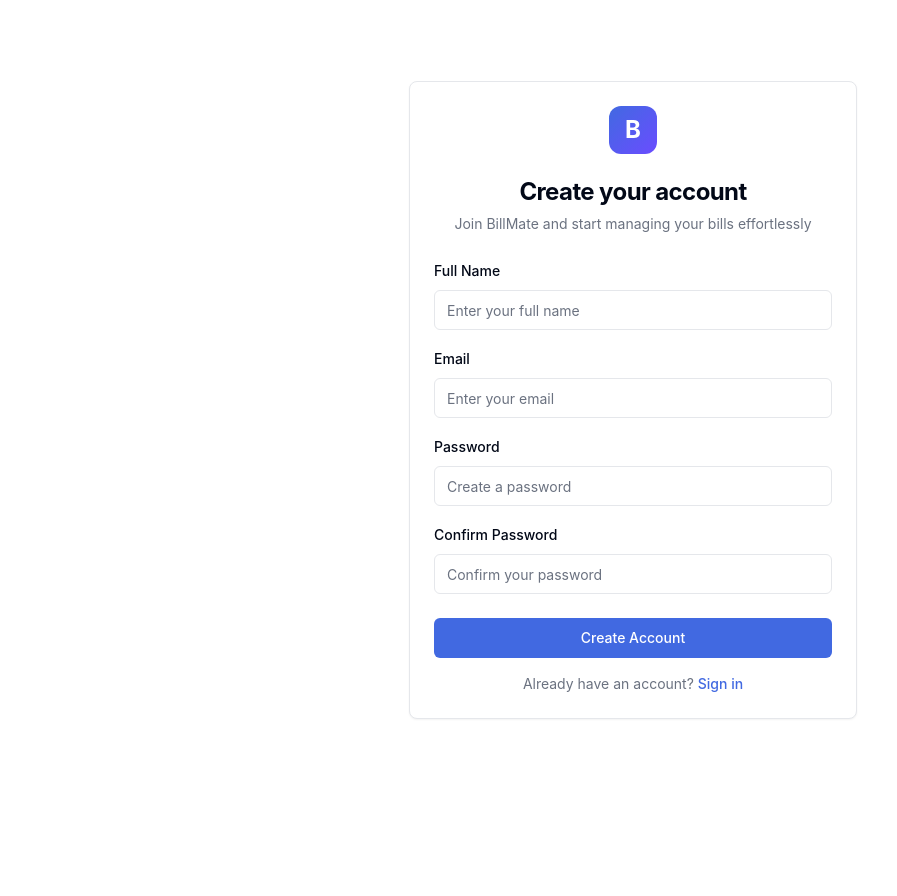
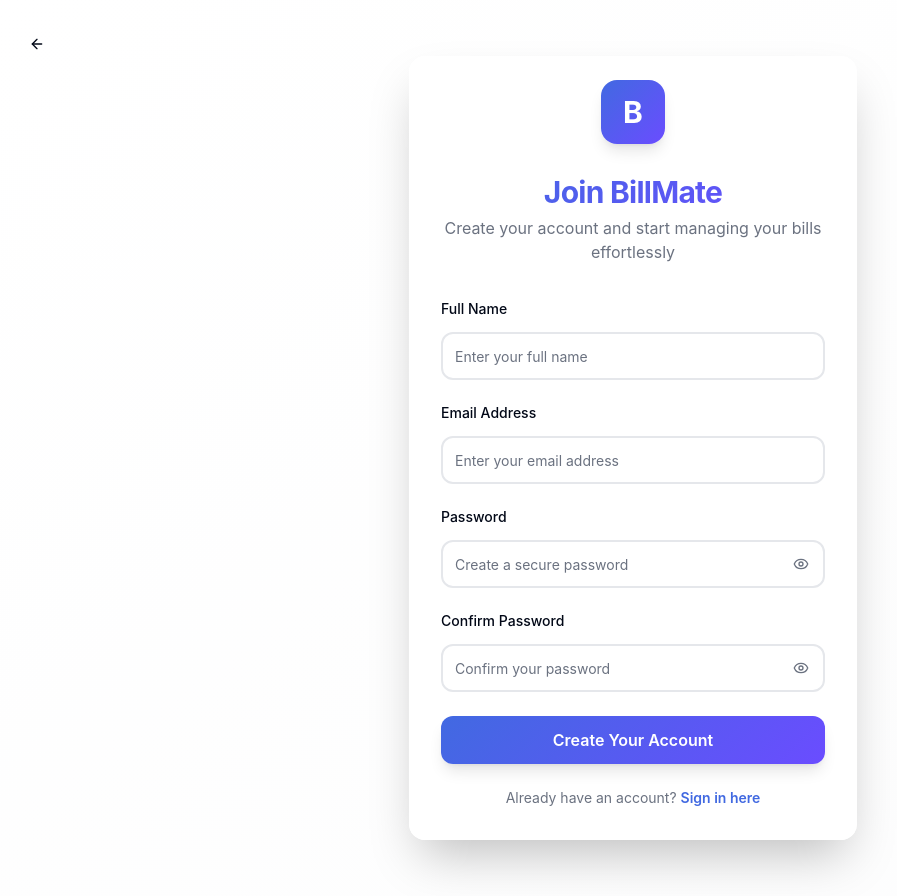
Before and after one commit to Fanobano/billmate-unify, a React (Vite) app: page /signup in a window 1280 px wide. Shown: the whole page, without its empty margins (7-904 px from the left). Before the commit the page ends 800 px from the top, so only its background shows below. Built offline with nearby package versions, Linux system fonts and the light colour scheme.

Commit message:
Add navigation and styling to auth pages
Added a back arrow to the sign-in and sign-up pages for navigation to the landing page. Enhanced the UI with shadows and rounded corners for a more intuitive and user-friendly experience.

```diff
--- a/src/pages/SignIn.tsx
+++ b/src/pages/SignIn.tsx
@@ -2,60 +2,93 @@ import { Button } from "@/components/ui/button";
 import { Input } from "@/components/ui/input";
 import { Label } from "@/components/ui/label";
 import { Card, CardContent, CardDescription, CardFooter, CardHeader, CardTitle } from "@/components/ui/card";
+import { ArrowLeft, Eye, EyeOff } from "lucide-react";
+import { useState } from "react";
 
 const SignIn = () => {
+  const [showPassword, setShowPassword] = useState(false);
+
   return (
-    <div className="min-h-screen flex items-center justify-center bg-background px-6 py-12">
-      <Card className="w-full max-w-md">
-        <CardHeader className="text-center">
-          <div className="flex justify-center mb-4">
-            <div className="w-12 h-12 primary-gradient rounded-xl flex items-center justify-center">
-              <span className="text-white font-bold text-2xl">B</span>
+    <div className="min-h-screen bg-gradient-to-br from-background to-secondary/20 px-6 py-12 relative">
+      {/* Back Arrow */}
+      <Button
+        variant="ghost"
+        size="icon"
+        className="absolute top-6 left-6 hover:scale-110 transition-transform"
+        asChild
+      >
+        <a href="/">
+          <ArrowLeft className="h-5 w-5" />
+        </a>
+      </Button>
+
+      <div className="flex items-center justify-center min-h-screen">
+        <Card className="w-full max-w-md shadow-2xl border-0 bg-card/95 backdrop-blur-sm rounded-2xl">
+          <CardHeader className="text-center pb-8">
+            <div className="flex justify-center mb-6">
+              <div className="w-16 h-16 primary-gradient rounded-2xl flex items-center justify-center shadow-lg">
+                <span className="text-white font-bold text-3xl">B</span>
               </div>
             </div>
-          <CardTitle className="text-2xl font-bold">Welcome back</CardTitle>
-          <CardDescription>
-            Sign in to your BillMate account
+            <CardTitle className="text-3xl font-bold gradient-text mb-2">Welcome back</CardTitle>
+            <CardDescription className="text-base text-muted-foreground">
+              Sign in to your BillMate account to continue managing your bills
             </CardDescription>
           </CardHeader>
-        <CardContent className="space-y-4">
-          <div className="space-y-2">
-            <Label htmlFor="email">Email</Label>
+          <CardContent className="space-y-6 px-8">
+            <div className="space-y-3">
+              <Label htmlFor="email" className="text-sm font-medium">Email Address</Label>
               <Input
                 id="email"
                 type="email"
-              placeholder="Enter your email"
-              className="w-full"
+                placeholder="Enter your email address"
+                className="h-12 rounded-xl border-2 focus:border-primary transition-all duration-300"
               />
             </div>
-          <div className="space-y-2">
-            <Label htmlFor="password">Password</Label>
+            <div className="space-y-3">
+              <Label htmlFor="password" className="text-sm font-medium">Password</Label>
+              <div className="relative">
                 <Input
                   id="password"
-              type="password"
+                  type={showPassword ? "text" : "password"}
                   placeholder="Enter your password"
-              className="w-full"
+                  className="h-12 rounded-xl border-2 focus:border-primary transition-all duration-300 pr-12"
                 />
+                <Button
+                  type="button"
+                  variant="ghost"
+                  size="icon"
+                  className="absolute right-2 top-1/2 -translate-y-1/2 h-8 w-8 hover:bg-transparent"
+                  onClick={() => setShowPassword(!showPassword)}
+                >
+                  {showPassword ? (
+                    <EyeOff className="h-4 w-4 text-muted-foreground" />
+                  ) : (
+                    <Eye className="h-4 w-4 text-muted-foreground" />
+                  )}
+                </Button>
+              </div>
             </div>
             <div className="text-right">
-            <a href="#" className="text-sm text-primary hover:underline">
-              Forgot password?
+              <a href="#" className="text-sm text-primary hover:underline font-medium transition-colors">
+                Forgot your password?
               </a>
             </div>
           </CardContent>
-        <CardFooter className="flex flex-col space-y-4">
-          <Button className="w-full">
-            Sign In
+          <CardFooter className="flex flex-col space-y-6 px-8 pb-8">
+            <Button className="w-full h-12 rounded-xl primary-gradient text-white font-semibold text-base shadow-lg hover:shadow-xl transition-all duration-300 hover:scale-[1.02]">
+              Sign In to Your Account
             </Button>
             <p className="text-center text-sm text-muted-foreground">
-            Don't have an account?{" "}
-            <a href="/signup" className="text-primary hover:underline font-medium">
-              Sign up
+              Don't have an account yet?{" "}
+              <a href="/signup" className="text-primary hover:underline font-semibold transition-colors">
+                Create one now
               </a>
             </p>
           </CardFooter>
         </Card>
       </div>
+    </div>
   );
 };
 
--- a/src/pages/SignUp.tsx
+++ b/src/pages/SignUp.tsx
@@ -2,73 +2,122 @@ import { Button } from "@/components/ui/button";
 import { Input } from "@/components/ui/input";
 import { Label } from "@/components/ui/label";
 import { Card, CardContent, CardDescription, CardFooter, CardHeader, CardTitle } from "@/components/ui/card";
+import { ArrowLeft, Eye, EyeOff } from "lucide-react";
+import { useState } from "react";
 
 const SignUp = () => {
+  const [showPassword, setShowPassword] = useState(false);
+  const [showConfirmPassword, setShowConfirmPassword] = useState(false);
+
   return (
-    <div className="min-h-screen flex items-center justify-center bg-background px-6 py-12">
-      <Card className="w-full max-w-md">
-        <CardHeader className="text-center">
-          <div className="flex justify-center mb-4">
-            <div className="w-12 h-12 primary-gradient rounded-xl flex items-center justify-center">
-              <span className="text-white font-bold text-2xl">B</span>
+    <div className="min-h-screen bg-gradient-to-br from-background to-secondary/20 px-6 py-12 relative">
+      {/* Back Arrow */}
+      <Button
+        variant="ghost"
+        size="icon"
+        className="absolute top-6 left-6 hover:scale-110 transition-transform"
+        asChild
+      >
+        <a href="/">
+          <ArrowLeft className="h-5 w-5" />
+        </a>
+      </Button>
+
+      <div className="flex items-center justify-center min-h-screen">
+        <Card className="w-full max-w-md shadow-2xl border-0 bg-card/95 backdrop-blur-sm rounded-2xl">
+          <CardHeader className="text-center pb-8">
+            <div className="flex justify-center mb-6">
+              <div className="w-16 h-16 primary-gradient rounded-2xl flex items-center justify-center shadow-lg">
+                <span className="text-white font-bold text-3xl">B</span>
               </div>
             </div>
-          <CardTitle className="text-2xl font-bold">Create your account</CardTitle>
-          <CardDescription>
-            Join BillMate and start managing your bills effortlessly
+            <CardTitle className="text-3xl font-bold gradient-text mb-2">Join BillMate</CardTitle>
+            <CardDescription className="text-base text-muted-foreground">
+              Create your account and start managing your bills effortlessly
             </CardDescription>
           </CardHeader>
-        <CardContent className="space-y-4">
-          <div className="space-y-2">
-            <Label htmlFor="name">Full Name</Label>
+          <CardContent className="space-y-5 px-8">
+            <div className="space-y-3">
+              <Label htmlFor="name" className="text-sm font-medium">Full Name</Label>
               <Input
                 id="name"
                 type="text"
                 placeholder="Enter your full name"
-              className="w-full"
+                className="h-12 rounded-xl border-2 focus:border-primary transition-all duration-300"
               />
             </div>
-          <div className="space-y-2">
-            <Label htmlFor="email">Email</Label>
+            <div className="space-y-3">
+              <Label htmlFor="email" className="text-sm font-medium">Email Address</Label>
               <Input
                 id="email"
                 type="email"
-              placeholder="Enter your email"
-              className="w-full"
+                placeholder="Enter your email address"
+                className="h-12 rounded-xl border-2 focus:border-primary transition-all duration-300"
               />
             </div>
-          <div className="space-y-2">
-            <Label htmlFor="password">Password</Label>
+            <div className="space-y-3">
+              <Label htmlFor="password" className="text-sm font-medium">Password</Label>
+              <div className="relative">
                 <Input
                   id="password"
-              type="password"
-              placeholder="Create a password"
-              className="w-full"
+                  type={showPassword ? "text" : "password"}
+                  placeholder="Create a secure password"
+                  className="h-12 rounded-xl border-2 focus:border-primary transition-all duration-300 pr-12"
                 />
+                <Button
+                  type="button"
+                  variant="ghost"
+                  size="icon"
+                  className="absolute right-2 top-1/2 -translate-y-1/2 h-8 w-8 hover:bg-transparent"
+                  onClick={() => setShowPassword(!showPassword)}
+                >
+                  {showPassword ? (
+                    <EyeOff className="h-4 w-4 text-muted-foreground" />
+                  ) : (
+                    <Eye className="h-4 w-4 text-muted-foreground" />
+                  )}
+                </Button>
               </div>
-          <div className="space-y-2">
-            <Label htmlFor="confirmPassword">Confirm Password</Label>
+            </div>
+            <div className="space-y-3">
+              <Label htmlFor="confirmPassword" className="text-sm font-medium">Confirm Password</Label>
+              <div className="relative">
                 <Input
                   id="confirmPassword"
-              type="password"
+                  type={showConfirmPassword ? "text" : "password"}
                   placeholder="Confirm your password"
-              className="w-full"
+                  className="h-12 rounded-xl border-2 focus:border-primary transition-all duration-300 pr-12"
                 />
+                <Button
+                  type="button"
+                  variant="ghost"
+                  size="icon"
+                  className="absolute right-2 top-1/2 -translate-y-1/2 h-8 w-8 hover:bg-transparent"
+                  onClick={() => setShowConfirmPassword(!showConfirmPassword)}
+                >
+                  {showConfirmPassword ? (
+                    <EyeOff className="h-4 w-4 text-muted-foreground" />
+                  ) : (
+                    <Eye className="h-4 w-4 text-muted-foreground" />
+                  )}
+                </Button>
+              </div>
             </div>
           </CardContent>
-        <CardFooter className="flex flex-col space-y-4">
-          <Button className="w-full">
-            Create Account
+          <CardFooter className="flex flex-col space-y-6 px-8 pb-8">
+            <Button className="w-full h-12 rounded-xl primary-gradient text-white font-semibold text-base shadow-lg hover:shadow-xl transition-all duration-300 hover:scale-[1.02]">
+              Create Your Account
             </Button>
             <p className="text-center text-sm text-muted-foreground">
               Already have an account?{" "}
-            <a href="/signin" className="text-primary hover:underline font-medium">
-              Sign in
+              <a href="/signin" className="text-primary hover:underline font-semibold transition-colors">
+                Sign in here
               </a>
             </p>
           </CardFooter>
         </Card>
       </div>
+    </div>
   );
 };
 
```
Lines whose indentation alone changed are shown as unchanged.
